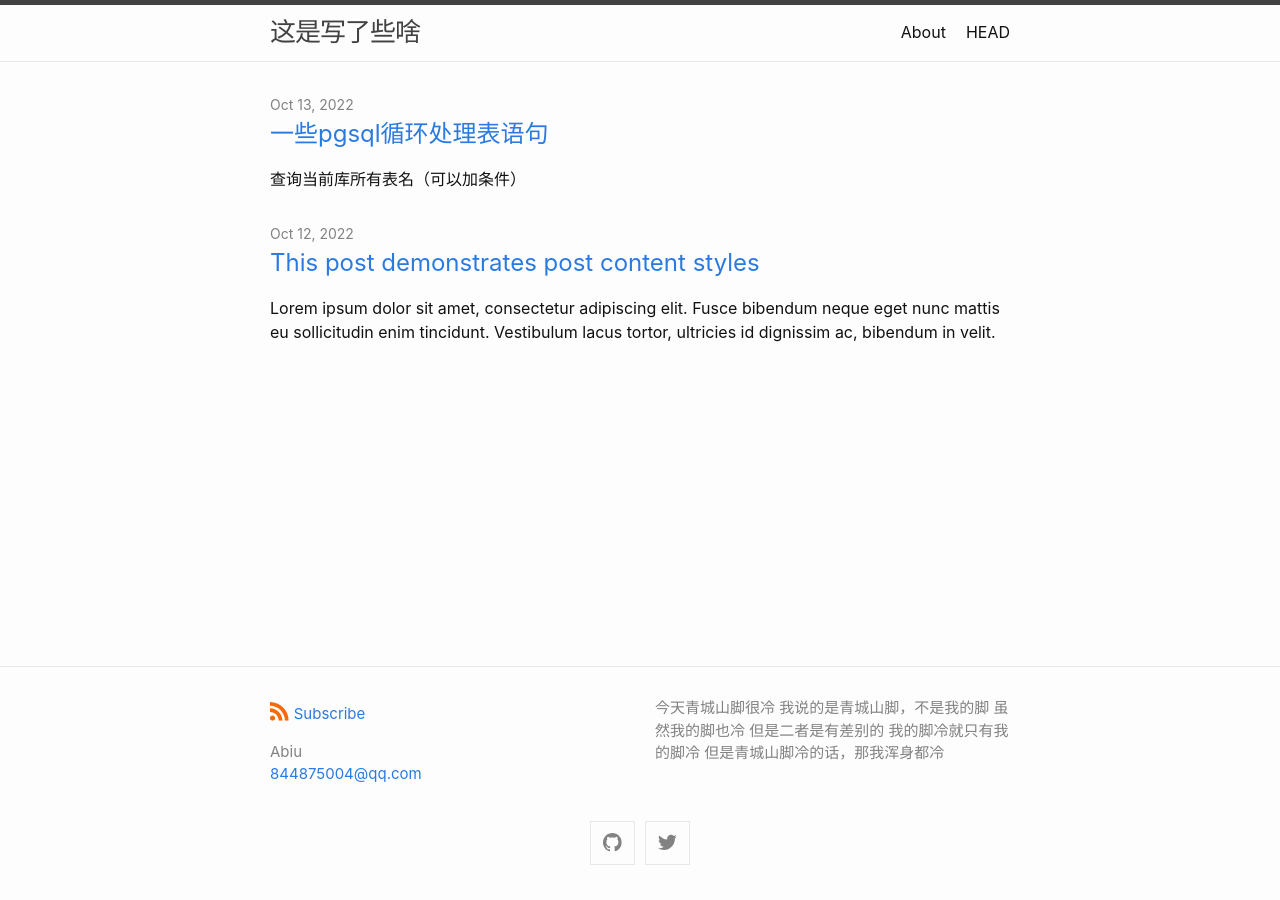
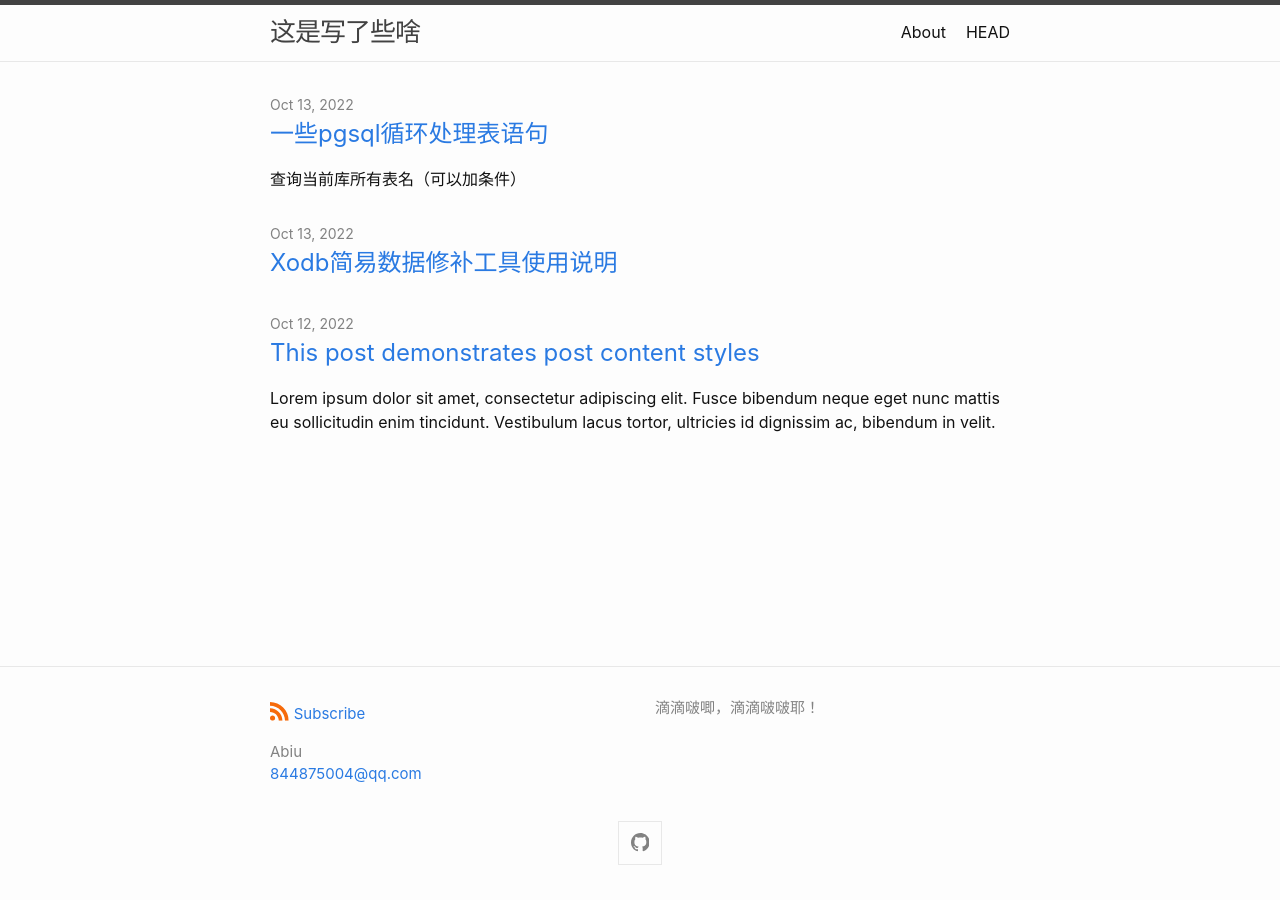
Before and after one commit to iamabiu/iamabiu.github.io, a Jekyll site: the page built from index.md, in a window 1280 px wide. Built offline with Jekyll 4.4.1, drawn with Linux system fonts in a browser that asks for light colours.

Commit message:
提交blog

```diff
--- a/_config.yml
+++ b/_config.yml
@@ -3,12 +3,7 @@ author:
   name: Abiu
   email: 844875004@qq.com
 description: > # this means to ignore newlines until "show_excerpts:"
-  今天青城山脚很冷
-  我说的是青城山脚，不是我的脚
-  虽然我的脚也冷
-  但是二者是有差别的
-  我的脚冷就只有我的脚冷
-  但是青城山脚冷的话，那我浑身都冷
+  滴滴啵唧，滴滴啵啵耶！
 
 show_excerpts: true # set to true to show excerpts on the homepage
 
@@ -19,8 +14,8 @@ minima:
 
   # generate social links in footer
   social_links:
-    twitter: jekyllrb
-    github:  jekyll
+    # twitter: jekyllrb
+    github:  iamabiu
     # devto: jekyll
     # dribbble: jekyll
     # facebook: jekyll
```
Also changed, not shown: _posts/2022-10-13-XODB简易数据修补工具使用说明.md (added, +53 -0 lines).
